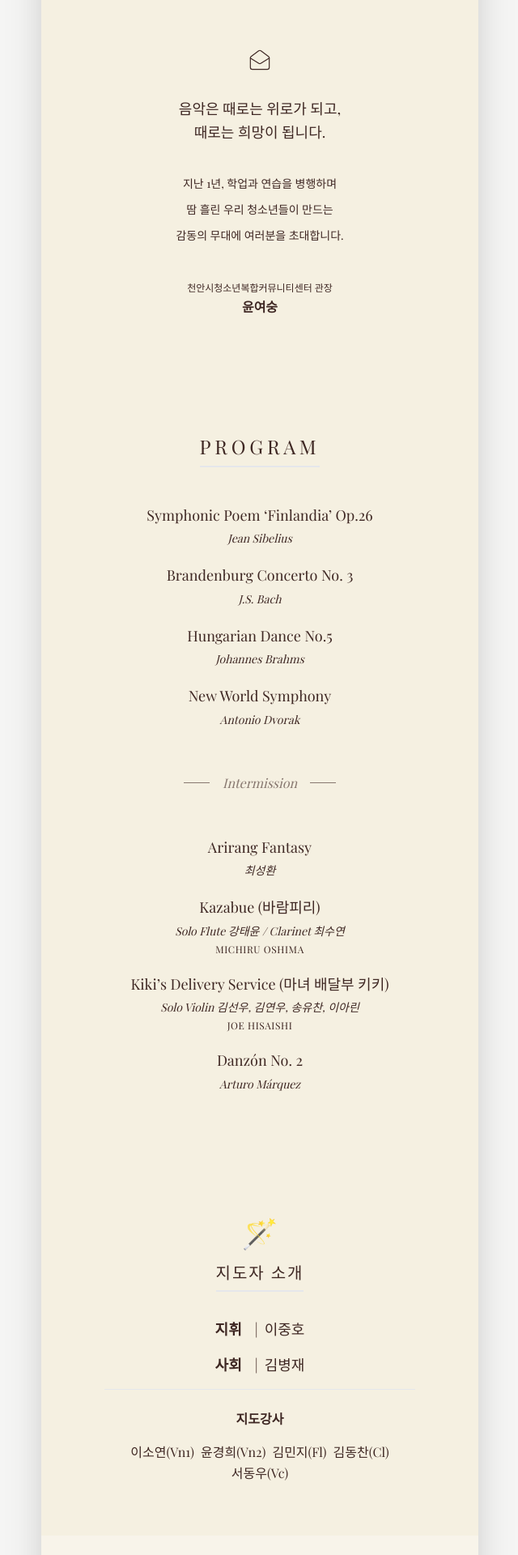
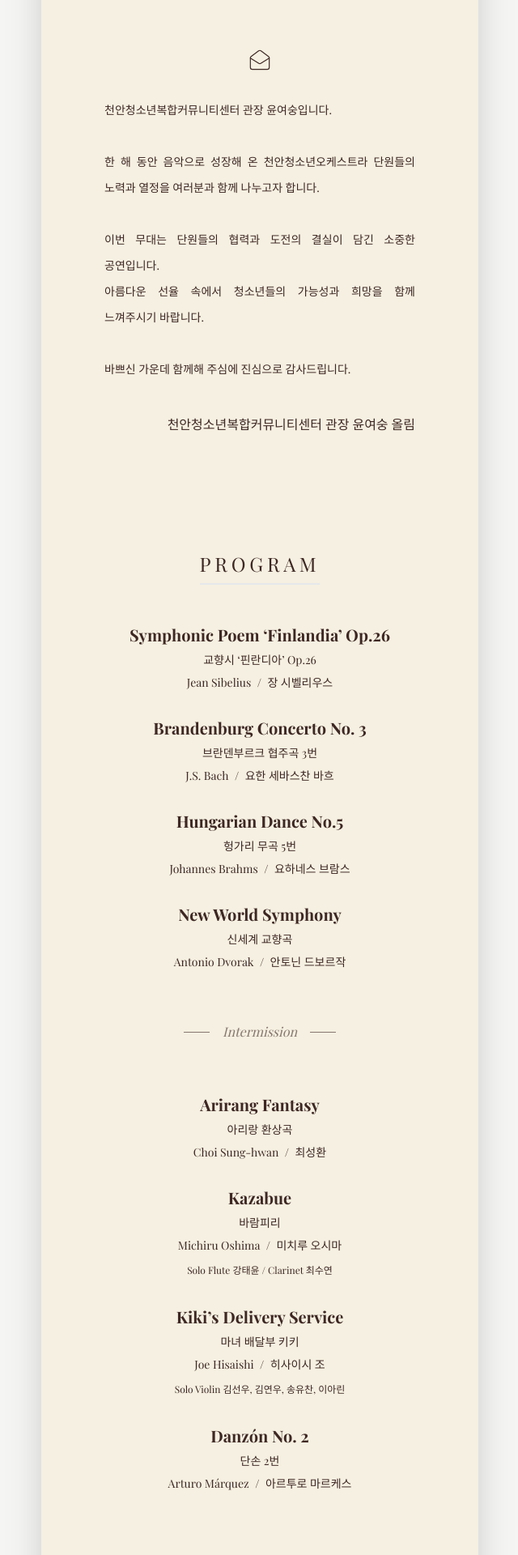
Before and after one commit to ohjin5/Cheonan-Youth-Orchestra, a React (Vite) app: page / in a window 1280 px wide. Shown: the part 820-2740 px from the top of the page at 81% size, without its empty margins (319-959 px from the left). Built offline with nearby package versions, Linux system fonts and the light colour scheme; a web font is replaced by a local one.

Commit message:
Add files via upload

```diff
--- a/App.tsx
+++ b/App.tsx
@@ -6,7 +6,7 @@ import { LeadershipSection } from './components/LeadershipSection';
 import { MemberListSection } from './components/MemberListSection';
 import { LocationInfo } from './components/LocationInfo';
 import { FooterSection } from './components/FooterSection';
-import { Share2, Music } from 'lucide-react';
+import { Share2 } from 'lucide-react';
 
 const App: React.FC = () => {
   const [isPlaying, setIsPlaying] = useState(false);
@@ -115,14 +115,16 @@ const App: React.FC = () => {
         <div className="fixed top-[20px] right-[20px] z-50">
            <button
             onClick={toggleMusic}
-            className={`w-12 h-12 rounded-full flex items-center justify-center shadow-lg transition-all duration-300 backdrop-blur-md border-2 ${
-              isPlaying
-                ? 'bg-black-900/80 border-gold-500 animate-spin-slow shadow-[0_0_15px_rgba(197,160,89,0.5)]'
-                : 'bg-gray-200/80 border-gray-400'
+            className={`w-[60px] h-[60px] rounded-full flex items-center justify-center transition-all duration-300 backdrop-blur-md overflow-hidden bg-white/80 border-[2px] border-[#3E2723] shadow-lg ${
+              isPlaying ? '' : ''
             }`}
             aria-label="Toggle Music"
           >
-             <Music size={24} className={isPlaying ? "text-gold-500" : "text-gray-500"} />
+             <img
+               src="img/music.png"
+               alt="Music Control"
+               className={`w-full h-full object-cover ${isPlaying ? 'animate-spin-slow' : ''}`}
+             />
           </button>
         </div>
 
--- a/components/FooterSection.tsx
+++ b/components/FooterSection.tsx
@@ -19,9 +19,19 @@ export const FooterSection: React.FC = () => {
             <p className="text-[11px] text-brown-500 font-medium">
                 ©천안시청소년복합커뮤니티센터 교육사업팀
             </p>
-             <p style={{ fontSize: '0.8rem', color: '#888', marginTop: '5px' }}>
-                BGM: 유민규 - bed (CC BY)
-            </p>
+            <div className="flex flex-col items-center gap-1">
+                 <p style={{ fontSize: '0.8rem', color: '#888' }}>
+                    BGM: 유민규 - bed (CC BY)
+                </p>
+                <a
+                    href="https://www.flaticon.com/kr/free-icons/"
+                    title="바이올린 아이콘"
+                    target="_blank"
+                    style={{ textDecoration: 'none', color: '#888', fontSize: '0.7rem' }}
+                >
+                    바이올린 아이콘 제작자: Freepik - Flaticon
+                </a>
+            </div>
         </div>
       </div>
     </footer>
--- a/components/HeroSection.tsx
+++ b/components/HeroSection.tsx
@@ -54,7 +54,7 @@ export const HeroSection: React.FC = () => {
                 <div className="h-[1px] w-full bg-white/20"></div>
                 <div className="flex flex-col gap-1">
                   <span className="text-xs text-gold-500 uppercase tracking-wider">Venue</span>
-                  <span className="text-base text-shadow">천안시청소년복합커뮤니티센터 대공연장</span>
+                  <span className="text-base text-shadow">천안시청소년복합커뮤니티센터<br/>대공연장</span>
                 </div>
            </div>
         </div>
--- a/components/InvitationMessage.tsx
+++ b/components/InvitationMessage.tsx
@@ -17,20 +17,18 @@ export const InvitationMessage: React.FC = () => {
             <MailOpen strokeWidth={1} size={28} />
         </div>
 
-        <h2 className="text-lg font-serif text-brown-900 mb-8 leading-relaxed break-keep">
-            음악은 때로는 위로가 되고,<br/>
-            때로는 희망이 됩니다.
-        </h2>
-
-        <p className="text-brown-700/80 text-sm leading-8 font-light max-w-xs mx-auto mb-10 break-keep">
-            지난 1년, 학업과 연습을 병행하며<br/>
-            땀 흘린 우리 청소년들이 만드는<br/>
-            감동의 무대에 여러분을 초대합니다.
+        <p className="text-brown-700/80 text-sm leading-8 font-light max-w-sm mx-auto mb-10 break-keep text-justify">
+            천안청소년복합커뮤니티센터 관장 윤여숭입니다.<br/><br/>
+            한 해 동안 음악으로 성장해 온 천안청소년오케스트라 단원들의 노력과 열정을 여러분과 함께 나누고자 합니다.<br/><br/>
+            이번 무대는 단원들의 협력과 도전의 결실이 담긴 소중한 공연입니다.<br/>
+            아름다운 선율 속에서 청소년들의 가능성과 희망을 함께 느껴주시기 바랍니다.<br/><br/>
+            바쁘신 가운데 함께해 주심에 진심으로 감사드립니다.
         </p>
 
-        <div className="font-serif text-brown-800 text-sm">
-            <p className="mb-1 text-xs text-brown-500">천안시청소년복합커뮤니티센터 관장</p>
-            <p className="font-bold text-base">윤여숭</p>
+        <div className="w-full max-w-sm text-right">
+             <p className="text-brown-900 font-serif font-medium">
+                천안청소년복합커뮤니티센터 관장 윤여숭 올림
+             </p>
         </div>
       </div>
     </section>
--- a/components/ProgramHighlights.tsx
+++ b/components/ProgramHighlights.tsx
@@ -1,32 +1,67 @@
 import React from 'react';
 import { useScrollAnimation } from '../hooks/useScrollAnimation';
-import { Music } from 'lucide-react';
 
 interface ProgramItem {
-  title: string;
-  composer: string;
+  titleEn: string;
+  titleKo: string;
+  composerEn: string;
+  composerKo: string;
   details?: string;
   isIntermission?: boolean;
 }
 
 const programs: ProgramItem[] = [
-  { title: "Symphonic Poem ‘Finlandia’ Op.26", composer: "Jean Sibelius" },
-  { title: "Brandenburg Concerto No. 3", composer: "J.S. Bach" },
-  { title: "Hungarian Dance No.5", composer: "Johannes Brahms" },
-  { title: "New World Symphony", composer: "Antonio Dvorak" },
-  { title: "", composer: "", isIntermission: true },
-  { title: "Arirang Fantasy", composer: "최성환" },
   {
-    title: "Kazabue (바람피리)",
-    composer: "Solo Flute 강태윤 / Clarinet 최수연",
-    details: "Michiru Oshima"
+    titleEn: "Symphonic Poem ‘Finlandia’ Op.26",
+    titleKo: "교향시 ‘핀란디아’ Op.26",
+    composerEn: "Jean Sibelius",
+    composerKo: "장 시벨리우스"
   },
   {
-    title: "Kiki’s Delivery Service (마녀 배달부 키키)",
-    composer: "Solo Violin 김선우, 김연우, 송유찬, 이아린",
-    details: "Joe Hisaishi"
+    titleEn: "Brandenburg Concerto No. 3",
+    titleKo: "브란덴부르크 협주곡 3번",
+    composerEn: "J.S. Bach",
+    composerKo: "요한 세바스찬 바흐"
   },
-  { title: "Danzón No. 2", composer: "Arturo Márquez" },
+  {
+    titleEn: "Hungarian Dance No.5",
+    titleKo: "헝가리 무곡 5번",
+    composerEn: "Johannes Brahms",
+    composerKo: "요하네스 브람스"
+  },
+  {
+    titleEn: "New World Symphony",
+    titleKo: "신세계 교향곡",
+    composerEn: "Antonio Dvorak",
+    composerKo: "안토닌 드보르작"
+  },
+  { titleEn: "", titleKo: "", composerEn: "", composerKo: "", isIntermission: true },
+  {
+    titleEn: "Arirang Fantasy",
+    titleKo: "아리랑 환상곡",
+    composerEn: "Choi Sung-hwan",
+    composerKo: "최성환"
+  },
+  {
+    titleEn: "Kazabue",
+    titleKo: "바람피리",
+    composerEn: "Michiru Oshima",
+    composerKo: "미치루 오시마",
+    details: "Solo Flute 강태윤 / Clarinet 최수연"
+  },
+  {
+    titleEn: "Kiki’s Delivery Service",
+    titleKo: "마녀 배달부 키키",
+    composerEn: "Joe Hisaishi",
+    composerKo: "히사이시 조",
+    details: "Solo Violin 김선우, 김연우, 송유찬, 이아린"
+  },
+  {
+    titleEn: "Danzón No. 2",
+    titleKo: "단손 2번",
+    composerEn: "Arturo Márquez",
+    composerKo: "아르투로 마르케스"
+  },
 ];
 
 export const ProgramHighlights: React.FC = () => {
@@ -46,7 +81,7 @@ export const ProgramHighlights: React.FC = () => {
             </h2>
         </div>
 
-        <div className="space-y-6">
+        <div className="space-y-8">
             {programs.map((item, index) => (
                 <div key={index}>
                     {item.isIntermission ? (
@@ -57,14 +92,15 @@ export const ProgramHighlights: React.FC = () => {
                         </div>
                     ) : (
                         <div className="text-center mb-6">
-                            <h3 className="text-brown-900 font-serif text-lg font-medium leading-tight mb-2">
-                                {item.title}
+                            <h3 className="text-brown-900 font-serif text-lg leading-tight mb-2">
+                                <span className="font-bold block text-xl mb-1">{item.titleEn}</span>
+                                <span className="text-sm font-normal text-brown-700">{item.titleKo}</span>
                             </h3>
-                            <p className="text-brown-600 text-sm italic font-serif">
-                                {item.composer}
+                            <p className="text-brown-600 text-sm font-serif mt-2">
+                                {item.composerEn} <span className="mx-1 text-brown-400">/</span> {item.composerKo}
                             </p>
                             {item.details && (
-                                <p className="text-brown-400 text-xs uppercase mt-1 tracking-wider">
+                                <p className="text-brown-500 text-xs font-medium mt-2 bg-brown-50 inline-block px-3 py-1 rounded-full">
                                     {item.details}
                                 </p>
                             )}
--- a/index.html
+++ b/index.html
@@ -11,7 +11,7 @@
     <!-- <meta property="og:url" content="https://your-domain.com" /> -->
 
     <title>제6회 천안청소년오케스트라 정기연주회</title>
-    <link rel="icon" href="img/logo.png" />
+    <link rel="icon" href="img/icon.png" />
     <link rel="preconnect" href="https://fonts.googleapis.com" />
     <link rel="preconnect" href="https://fonts.gstatic.com" crossorigin />
     <link
@@ -46,6 +46,7 @@
               'pulse-slow': 'pulse 4s cubic-bezier(0.4, 0, 0.6, 1) infinite',
               'shimmer': 'shimmer 2.5s linear infinite',
               'spin-slow': 'spin 4s linear infinite',
+              'sway': 'sway 2.5s ease-in-out infinite',
             },
             keyframes: {
               floatNote: {
@@ -57,6 +58,10 @@
               shimmer: {
                 '0%': { backgroundPosition: '-1000px 0' },
                 '100%': { backgroundPosition: '1000px 0' }
+              },
+              sway: {
+                '0%, 100%': { transform: 'rotate(-15deg)' },
+                '50%': { transform: 'rotate(15deg)' },
               }
             },
           },
```
